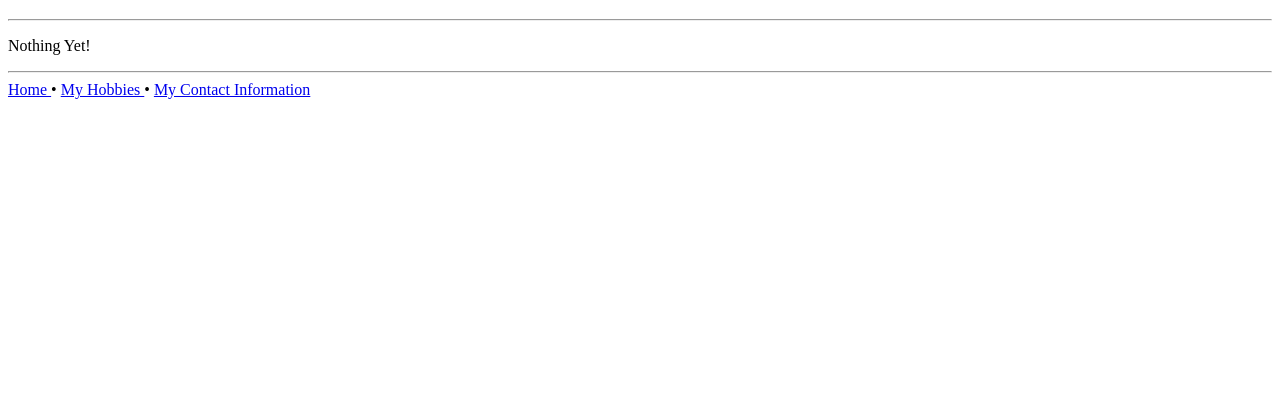
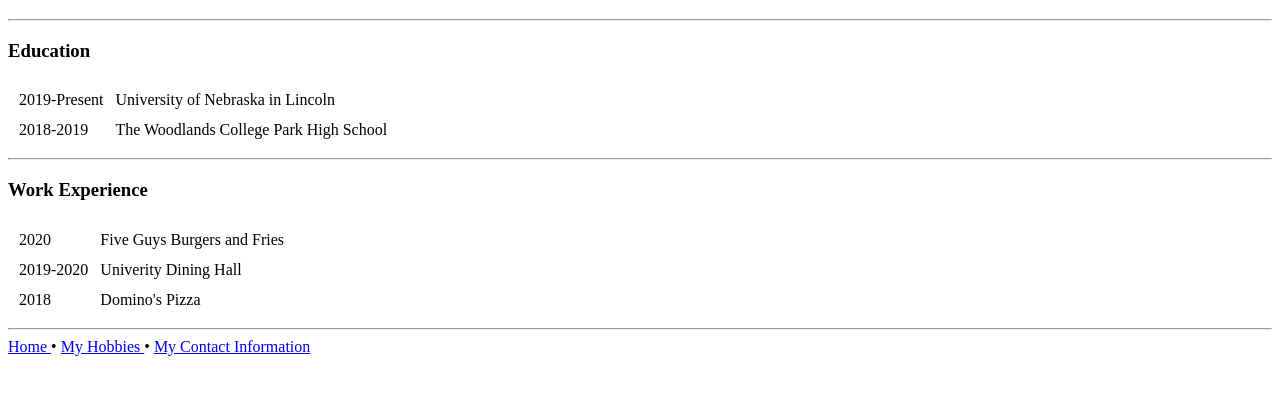
Before and after one commit to kcr608/Personal-Site, a plain HTML site: page Resume.html in a window 1280 px wide. Shown: the part 61-456 px from the top of the page. Drawn offline with Linux system fonts and the light colour scheme.

Commit message:
Add files via upload

```diff
--- a/Resume.html
+++ b/Resume.html
@@ -8,7 +8,32 @@
     <h1>My Resume</h1>
 
     <hr>
-    <p>Nothing Yet!</p>
+    <h3>Education</h3>
+    <table border="0" cellspacing="10">
+      <tr>
+        <td>2019-Present</td><td>University of Nebraska in Lincoln</td>
+      </tr>
+      <tr>
+        <td>2018-2019</td><td>The Woodlands College Park High School</td>
+      </tr>
+    </table>
+    <hr>
+  <h3>Work Experience</h3>
+   <table border="0" cellspacing="10">
+     <tr>
+      <td>2020</td>
+      <td>Five Guys Burgers and Fries</td>
+    </tr>
+    <tr>
+      <td>2019-2020</td>
+      <td>Univerity Dining Hall</td>
+    </tr>
+    <tr>
+      <td>2018</td>
+      <td>Domino's Pizza</td>
+    </tr>
+  </table>
+
 
     <hr>
 <!-- Extra Links -------------------------------------------------------------->
```
